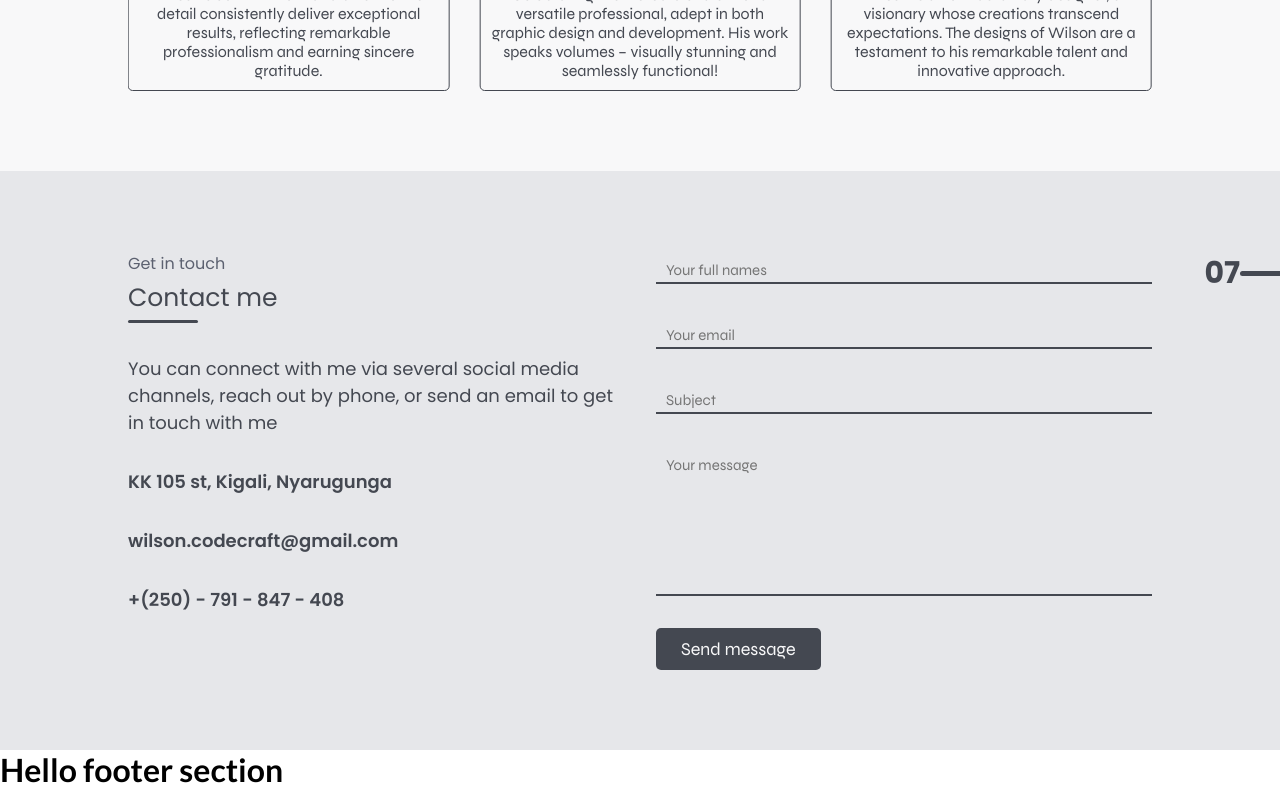
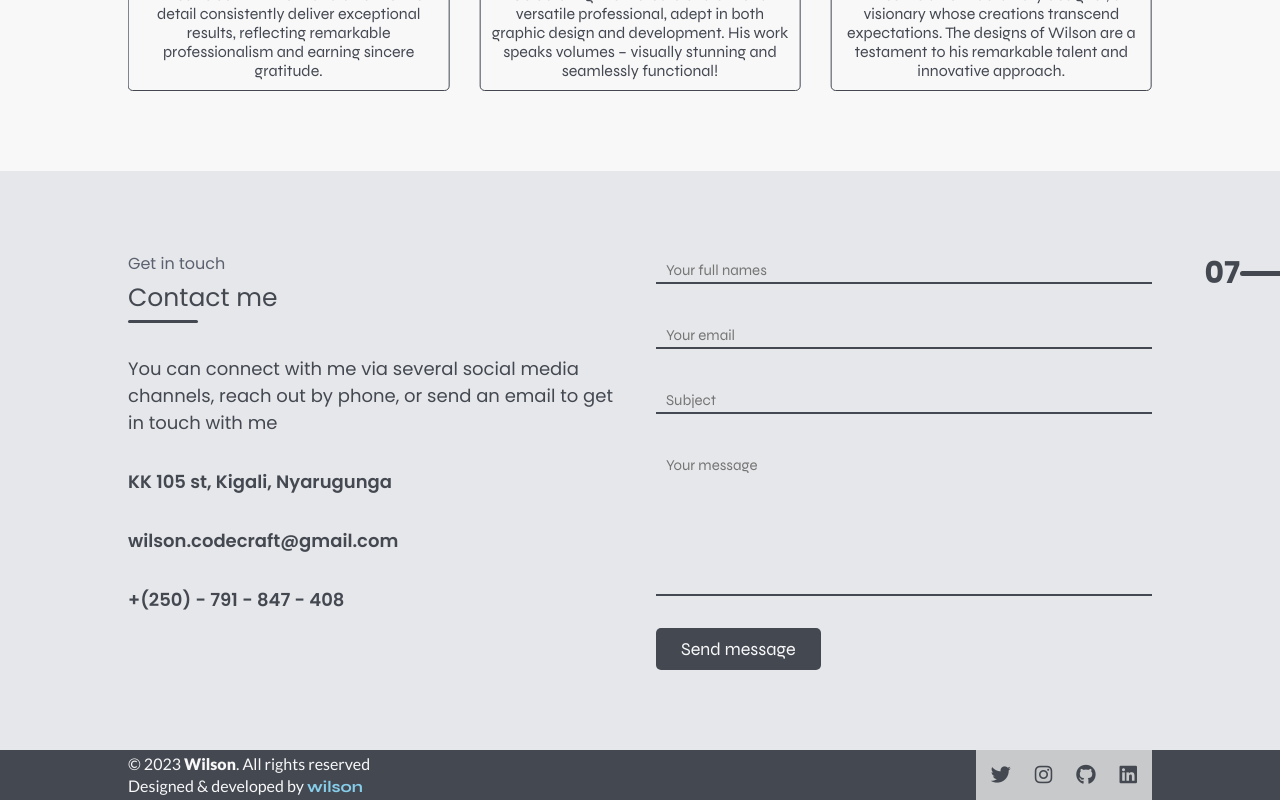
Before and after one commit to nshizi1/portfolio, a React (Create React App) app: page / in a window 1280 px wide. Shown: the part 4898-5698 px from the top of the page. Built offline with nearby package versions, Linux system fonts and the light colour scheme.

Commit message:
footer making

```diff
--- a/src/components/Footer.jsx
+++ b/src/components/Footer.jsx
@@ -1,9 +1,19 @@
 import React from 'react'
 
 function Footer() {
+  const currentYear = new Date().getFullYear();
   return (
     <footer>
-        <h1>Hello footer section</h1>
+      <div className="text">
+        <p>&copy; {currentYear} <span>Wilson</span>. All rights reserved</p>
+        <p>Designed & developed by <a href="https://www.linkedin.com/in/nshizirungu-wilson-7365a9268/">wilson</a></p>
+      </div>
+      <div className="social">
+        <a target='_blank' rel='noreferrer' href="https://twitter.com/nshiziboi"><i class="fa-brands fa-twitter"></i></a>
+        <a target='_blank' rel='noreferrer' href="https://www.instagram.com/nshizi_boi/"><i class="fa-brands fa-instagram"></i></a>
+        <a target='_blank' rel='noreferrer' href="https://github.com/nshizi1"><i class="fa-brands fa-github"></i></a>
+        <a target='_blank' rel='noreferrer' href="https://www.linkedin.com/in/nshizirungu-wilson-7365a9268/"><i class="fa-brands fa-linkedin"></i></a>
+      </div>
     </footer>
   )
 }
--- a/src/components/Header.jsx
+++ b/src/components/Header.jsx
@@ -21,12 +21,6 @@ function Header() {
         <a onClick={showNavbar} href="#portfolio"><i class="fa-solid fa-book"></i> Portfolio</a>
         <a onClick={showNavbar} href="#contact"><i class="fa-solid fa-envelope"></i> Contact</a>
         <i onClick={showNavbar} class="fa-solid fa-xmark"></i>
-        {/* <div className="social">
-          <a target='_blank' rel='noreferrer' href="https://twitter.com/nshiziboi"><i class="fa-brands fa-twitter"></i></a>
-          <a target='_blank' rel='noreferrer' href="https://www.instagram.com/nshizi_boi/"><i class="fa-brands fa-instagram"></i></a>
-          <a target='_blank' rel='noreferrer' href="https://github.com/nshizi1"><i class="fa-brands fa-github"></i></a>
-          <a target='_blank' rel='noreferrer' href="https://www.linkedin.com/in/nshizirungu-wilson-7365a9268/"><i class="fa-brands fa-linkedin"></i></a>
-        </div> */}
       </nav>
       <i onClick={showNavbar} class="fa-solid fa-bars"></i>
     </header>
--- a/src/styles/App.css
+++ b/src/styles/App.css
@@ -980,3 +980,50 @@ main{
         grid-template-columns: repeat(1, 1fr);
     }
 }
+
+/* ===================      Footer designing      =================== */
+footer{
+    padding: 0 10%;
+    background-color: var(--charcoal);
+    display: flex;
+    justify-content: space-between;
+    align-items: center;
+    color: var(--salt);
+    & span{
+        font-weight: 800;
+    }
+    & .text{
+        display: flex;
+        flex-direction: column;
+        gap: .2rem;
+        & a{
+            text-decoration: none;
+            font-weight: 700;
+            color: skyblue;
+            font-family: 'Syne', sans-serif;
+        }
+    }
+    & .social{
+        display: flex;
+        gap: 1.5rem;
+        background-color: var(--silver);
+        padding: 15px;
+        & i{
+            color: var(--charcoal);
+            font-size: 20px;
+        }
+    }
+}
+
+@media screen AND (min-width: 0px) AND (max-width: 1024px){
+    footer{
+        padding-top: 10px;
+        flex-direction: column;
+        & .social{
+            background-color: transparent;
+            & i{
+                color: var(--silver);
+            }
+        }
+    }
+}
```
